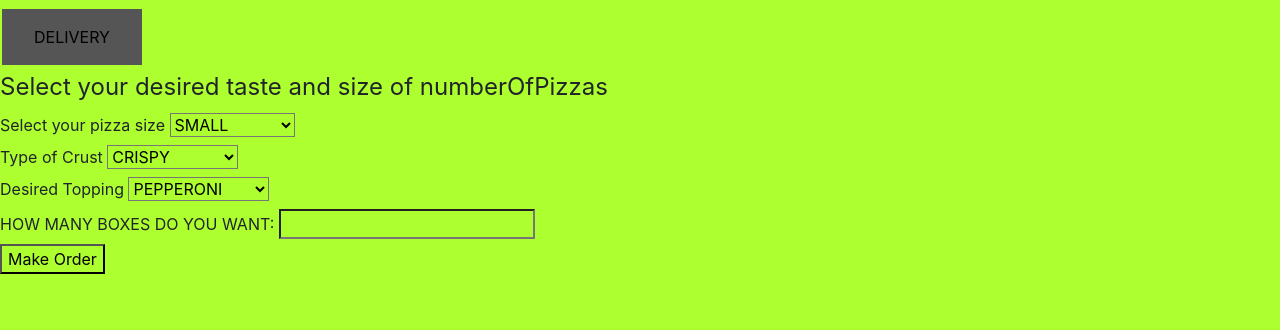
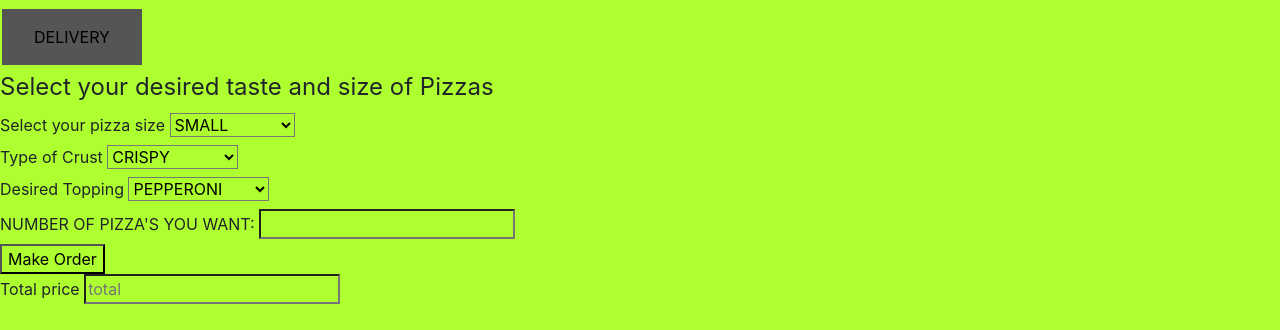
Before and after one commit to Chrispine-och/pizza-mojjo, a plain HTML site: page index.html in a window 1280 px wide. Shown: the part 470-800 px from the top of the page. Drawn offline with nearby package versions, Linux system fonts and the light colour scheme.

Commit message:
added a label for price

```diff
--- a/index.html
+++ b/index.html
@@ -42,7 +42,7 @@
           <div id="menu">
             <form>
               <fieldset>
-                <legend>Select your desired taste and size of numberOfPizzas</legend>
+                <legend>Select your desired taste and size of Pizzas</legend>
 
                 <label>Select your pizza size</label>
                 <select id="sizes">
@@ -72,17 +72,21 @@
                   <option value="100" id="pepper">GREEN PEPPER</option>
                 </select><br>
 
-                <label>HOW MANY BOXES DO YOU WANT:</label>
+                <label>NUMBER OF PIZZA'S YOU WANT:</label>
                 <input id="numberOfPizzas" type="number"><br>
 
                 <button type="submit" value="Submit" id="makeOrder" onclick="totalPrice()">Make Order</button>
               </fieldset>
             </form>
 
+        </div>
+
+        <label>Total price</label>
+        <input type="text" id="total" placeholder="total"><br>
       </div>
+    </div>
 
 
-    </div>
 
 
 <script src="https://code.jquery.com/jquery-3.5.1.slim.min.js" integrity="sha384-DfXdz2htPH0lsSSs5nCTpuj/zy4C+OGpamoFVy38MVBnE+IbbVYUew+OrCXaRkfj" crossorigin="anonymous"></script>
```
